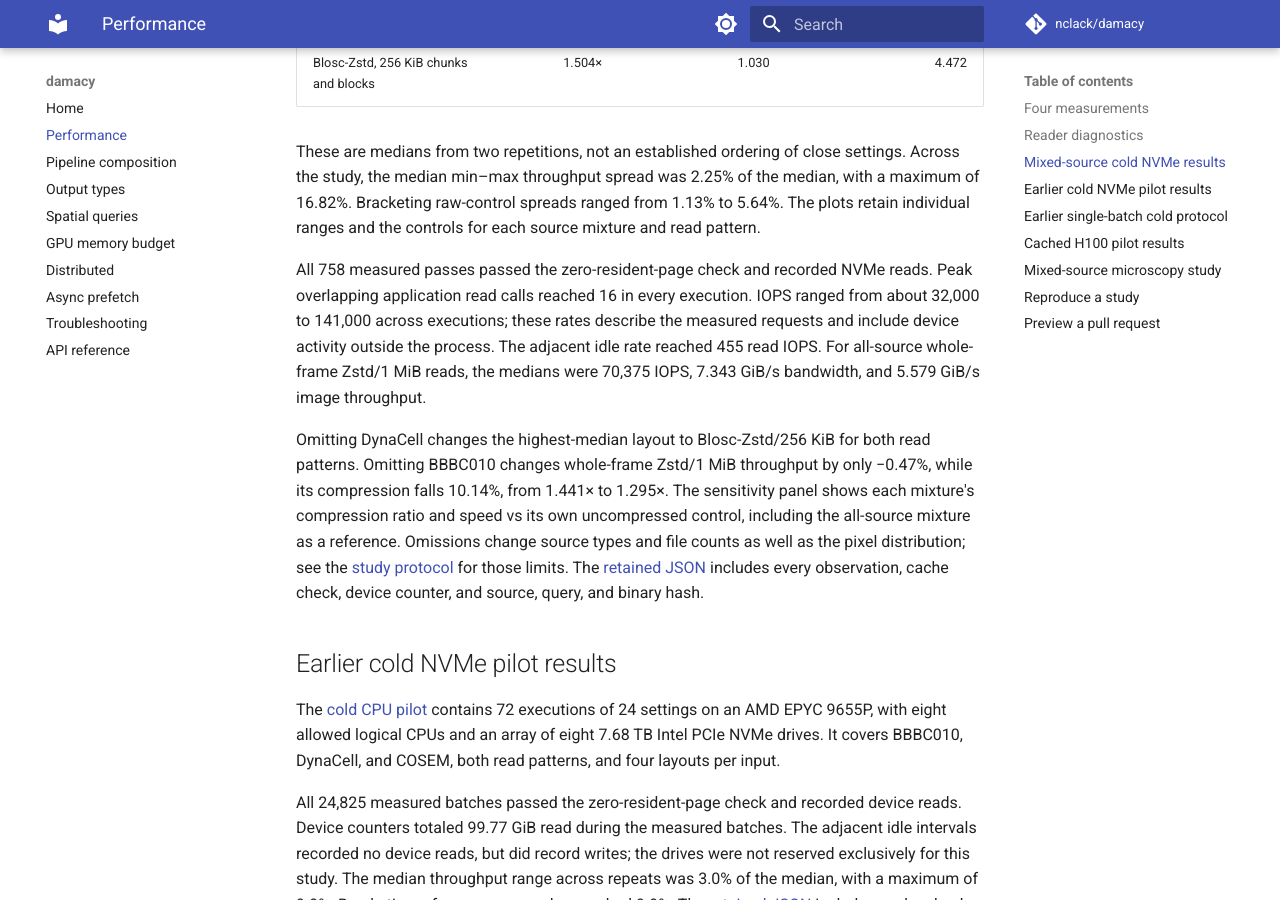
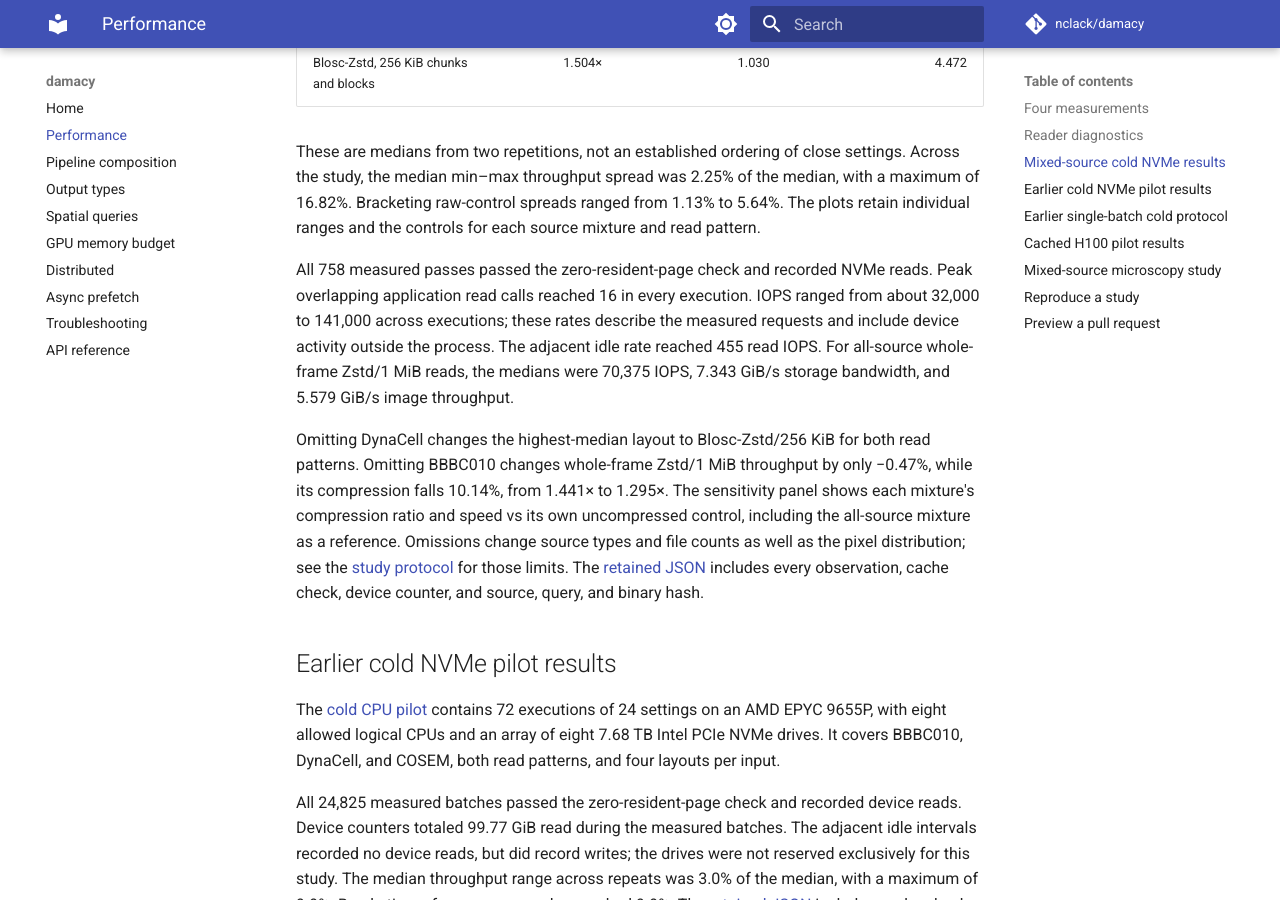
Before and after one commit to nclack/damacy, an MkDocs documentation site: the page built from docs/performance.md, in a window 1280 px wide and 900 px high, scrolled down 1965 px. Built offline with MkDocs 1.6.1 and Material for MkDocs 9.7.7, drawn with Linux system fonts in a browser that asks for light colours; comment, search, counter and statistics services are not loaded; some of the changed text lies outside the part shown.

Commit message:
docs: define sidebar measurements

```diff
--- a/docs/pareto/analysis.mjs
+++ b/docs/pareto/analysis.mjs
@@ -58,7 +58,7 @@
 export function csv(rows, context = {}) {
   const columns = ["cache_policy", "host", "input", "backend", "workload", "codec", "chunk_bytes", "block_request_bytes",
     "chunk_shape", "shard_shape", "compression_ratio", "image_throughput_gib_s_median", "image_throughput_gib_s_min",
-    "image_throughput_gib_s_max", "repeats", "bandwidth_gib_s_median", "bandwidth_gib_s_min", "bandwidth_gib_s_max",
+    "image_throughput_gib_s_max", "repeats", "storage_bandwidth_gib_s_median", "storage_bandwidth_gib_s_min", "storage_bandwidth_gib_s_max",
     "iops_median", "iops_min", "iops_max", "speed_vs_uncompressed", "source_ids", "source_samples_per_pass",
     "distinct_shards_per_pass", "peak_simultaneous_file_reads", "condition_id", "setting_id"];
   const values = rows.map(row => [context.cache_policy, context.host, row.input_id, row.backend, row.workload, row.setting.codec,
--- a/docs/pareto/index.html
+++ b/docs/pareto/index.html
@@ -87,10 +87,10 @@
       <dl class="metric-definitions">
         <dt>Image throughput</dt><dd>Requested image bytes delivered per second, counted in the source data type. Converting uint16 to float32 does not increase this number.</dd>
         <dt>Compression ratio</dt><dd>Uncompressed image bytes in the stored arrays divided by their file bytes. Larger values mean less storage is needed.</dd>
-        <dt>Bandwidth</dt><dd>Read bytes per second recorded by Linux for the storage system. This includes any extra reads needed to deliver the requested pixels.</dd>
+        <dt>Storage bandwidth</dt><dd>Read bytes per second recorded by Linux for the storage system. This includes any extra reads needed to deliver the requested pixels.</dd>
         <dt>IOPS</dt><dd>Completed read operations per second recorded by Linux for that same storage system. One file read request can produce several storage operations.</dd>
       </dl>
-      <p>Image throughput and bandwidth use GiB/s, where 1 GiB is 2³⁰ bytes. IOPS uses reads/s. All rates use elapsed measurement time, including reading, decoding, and final GPU completion. Initialization, warmup, and cache clearing are excluded. The Storage system section identifies the shared hardware; Diagnostics contains reader-level counters.</p>
+      <p>Image throughput and storage bandwidth use GiB/s, where 1 GiB is 2³⁰ bytes. IOPS uses reads/s. All rates use elapsed measurement time, including reading, decoding, and final GPU completion. Initialization, warmup, and cache clearing are excluded. The Storage system section identifies the shared hardware; Diagnostics contains reader-level counters.</p>
       <details>
         <summary>Measurement limits</summary>
         <p>The observed frontier compares settings within the same input, read pattern, backend, machine session, and storage condition. Filters recompute it. Connections join measured points; they do not predict unmeasured settings. All compared panels use the same axes.</p>
--- a/docs/pareto/style.css
+++ b/docs/pareto/style.css
@@ -66,6 +66,7 @@
 .storage-details dd, .metric-definitions dd { text-align: left; }
 .metric-definitions dt { color: var(--ink); font-weight: 650; }
 .primary-metrics > p { color: var(--muted); font-size: .75rem; }
+.measurement-definition { grid-column: 1 / -1; text-align: left; color: var(--muted); font-size: .75rem; margin-bottom: .5rem; }
 .diagnostics { border-top: 1px solid var(--border); margin-top: 1rem; padding-top: .75rem; }
 .diagnostics > summary { font-weight: 650; }
 .sensitivity-comparison { border-top: 1px solid var(--border); padding-top: .5rem; }
--- a/docs/performance.md
+++ b/docs/performance.md
@@ -18,11 +18,11 @@
 | --- | --- |
 | Image throughput (GiB/s) | Requested pixels × source bytes per pixel ÷ elapsed seconds ÷ 2³⁰ |
 | Compression ratio (×) | Uncompressed image bytes in the stored arrays ÷ stored file bytes |
-| Bandwidth (GiB/s) | Read bytes recorded by Linux for the storage system ÷ elapsed seconds ÷ 2³⁰ |
+| Storage bandwidth (GiB/s) | Read bytes recorded by Linux for the storage system ÷ elapsed seconds ÷ 2³⁰ |
 | IOPS (reads/s) | Completed reads recorded by Linux for that storage system ÷ elapsed seconds |
 
 Image throughput measures how quickly the reader delivers the requested pixels.
-Bandwidth and IOPS measure the storage work during that time, summed over the
+Storage bandwidth and IOPS measure the storage work during that time, summed over the
 backing drives. They include metadata, read-ahead, and other processes using those
 drives. They are kernel device counters, not counts of internal SSD flash
 operations. Adjacent idle measurements remain available in **Diagnostics** and
@@ -86,7 +86,7 @@
 IOPS ranged from about 32,000 to 141,000 across executions;
 these rates describe the measured requests and include device activity outside
 the process. The adjacent idle rate reached 455 read IOPS. For all-source
-whole-frame Zstd/1 MiB reads, the medians were 70,375 IOPS, 7.343 GiB/s bandwidth, and
+whole-frame Zstd/1 MiB reads, the medians were 70,375 IOPS, 7.343 GiB/s storage bandwidth, and
 5.579 GiB/s image throughput.
 
 Omitting DynaCell changes the highest-median layout to Blosc-Zstd/256 KiB for
```
Also changed, not shown: README.md (+1 -1 lines), docs/pareto/report.js (+21 -12 lines), 2 other files.
